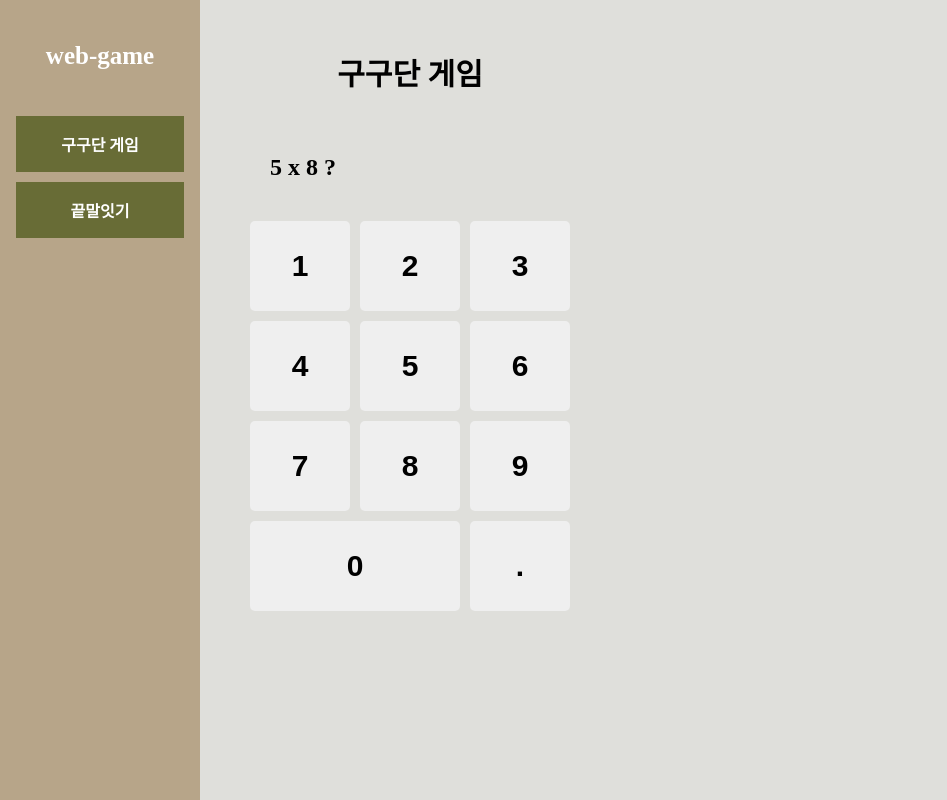
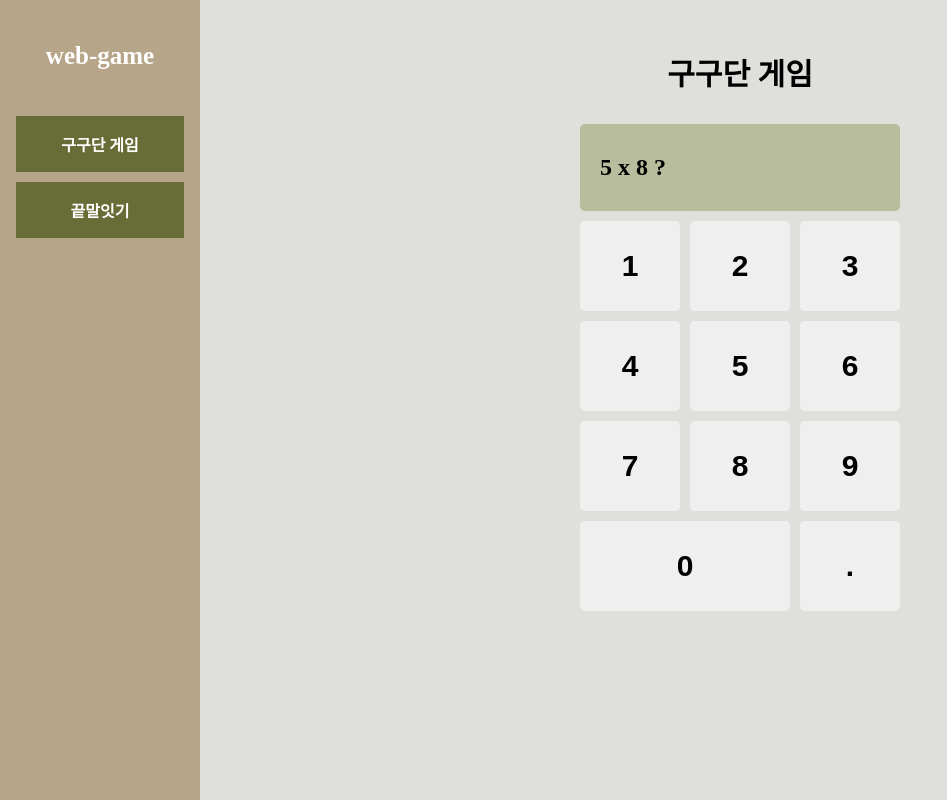
Before and after one commit to ryeongse25/react_study, a React (Create React App) app in the folder web-game/: page / in a window 1280 px wide. Shown: the whole page, without its empty margins (0-947 px from the left). Built offline with nearby package versions, Linux system fonts and the light colour scheme.

Commit message:
add: define nav-width variable

```diff
--- a/web-game/src/styles/Nav/Nav.css
+++ b/web-game/src/styles/Nav/Nav.css
@@ -1,7 +1,7 @@
 nav {
-  width: 200px;
   height: 100vh;
   min-width: 155px;
+  width: var(--nav-width);
   padding: calc(var(--base-px) * 2);
   background-color: var(--brown-color);
 }
--- a/web-game/src/styles/styles.css
+++ b/web-game/src/styles/styles.css
@@ -1,10 +1,12 @@
 :root {
   --bg-color: #dfdfdb;
   --brown-color: #b7a589;
+  --green0-color: #b8be9d;
   --green1-color: #686c36;
   --green2-color: #3b3f26;
   --green3-color: #272c26;
   --base-px: 8px;
+  --nav-width: 200px;
 }
 
 * {
@@ -16,5 +18,5 @@
 
 html,
 body {
-  overflow: hidden;
+  overflow-x: hidden;
 }
```
